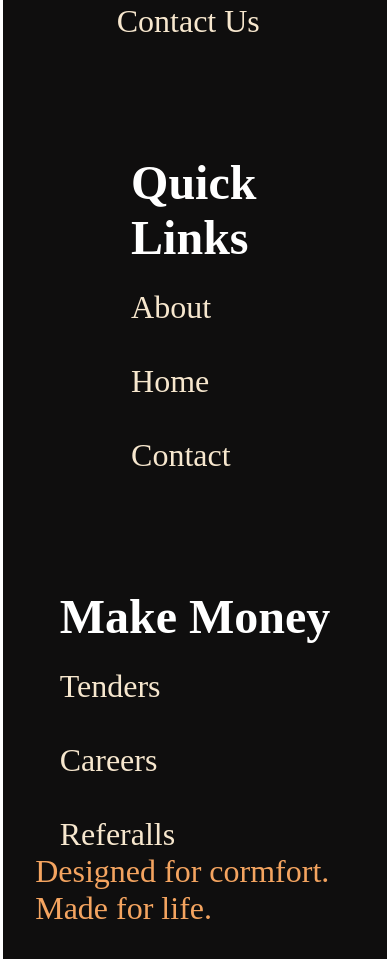
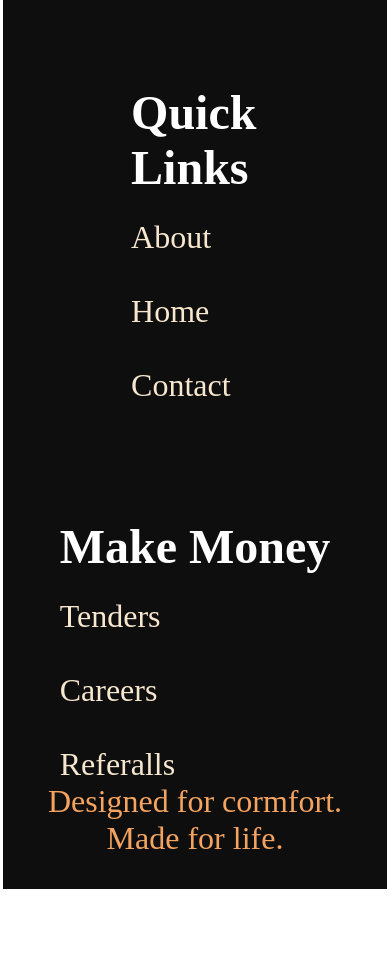
Before and after one commit to nathansungu/ubarnhaven, a website built with Vite: page index.html in a window 390 px wide. Shown: the part 7673-8635 px from the top of the page. After the commit the page ends 8565 px from the top, so only its background shows below. Built offline with nearby package versions, Linux system fonts and the light colour scheme.

Commit message:
center footer on max-width 35em

```diff
--- a/src/style.css
+++ b/src/style.css
@@ -330,6 +330,7 @@ body{
 @media screen and (max-width:35em) {
   .short-about h1{
      font-size: 1em;
+     margin: 0.2em;
 
   }.link h1{
     font-size: 1em;
@@ -339,6 +340,10 @@ body{
     flex-direction: column;
     justify-content: center;
     align-items: center;
+  }
+  .message{
+    text-align: center;
+
   }
 }
 .short-about p{
```
